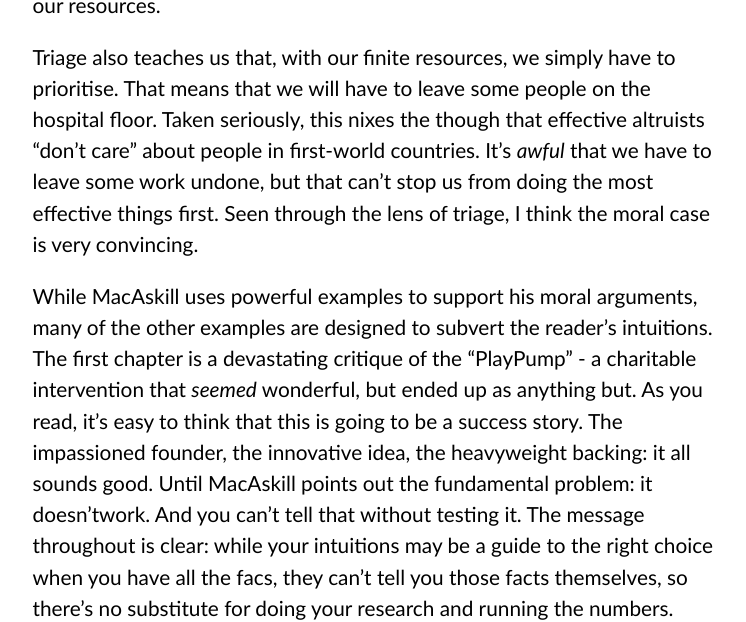
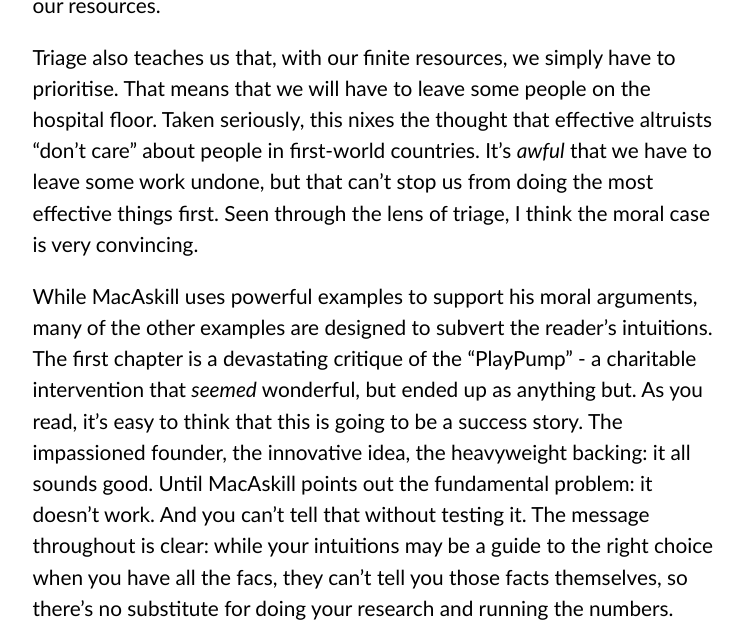
Before and after one commit to michaelpj/termsandtruthconditions, a Jekyll site: the page built from _posts/2015-08-22-review_of_doing_good_better.md, in a window 1280 px wide and 1400 px high, scrolled down 1358 px. Shown: the part 216-838 px from the top of the window, without its empty margins (264-1010 px from the left). Built offline with Jekyll 4.4.1, drawn with Linux system fonts in a browser that asks for light colours; nearby versions of some CDN libraries; some web fonts are replaced; Markdown is read by kramdown in place of the engine named in the settings; comment, search, counter and statistics services are not loaded.

Commit message:
Fix typo

```diff
--- a/_posts/2015-08-22-review_of_doing_good_better.md
+++ b/_posts/2015-08-22-review_of_doing_good_better.md
@@ -60,7 +60,7 @@ one owns. MacAskill does a good job of this, focussing on the positive
 
 Triage also teaches us that, with our finite resources, we simply have to
 prioritise. That means that we will have to leave some people on the hospital
-floor. Taken seriously, this nixes the though that effective altruists "don't
+floor. Taken seriously, this nixes the thought that effective altruists "don't
 care" about people in first-world countries. It's *awful* that we have to leave
 some work undone, but that can't stop us from doing the most effective things
 first. Seen through the lens of triage, I think the moral case is very
@@ -72,7 +72,7 @@ chapter is a devastating critique of the "PlayPump" - a charitable intervention
 *seemed* wonderful, but ended up as anything but. As you read, it's easy
  to think that this is going to be a success story. The impassioned founder, the
  innovative idea, the heavyweight backing: it all sounds good. Until MacAskill
- points out the fundamental problem: it doesn'twork. And you can't tell that
+ points out the fundamental problem: it doesn't work. And you can't tell that
  without testing it. The message throughout is clear: while your intuitions may
  be a guide to the right choice when you have all the facs, they can't tell you
  those facts themselves, so there's no substitute for doing your research and running
```
